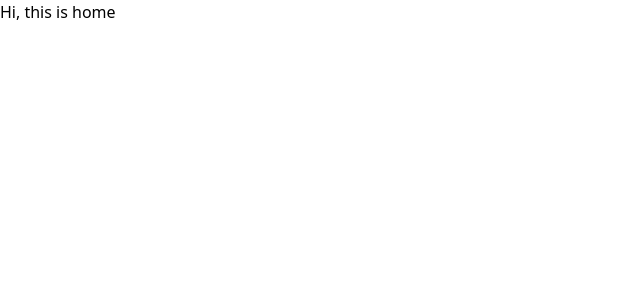
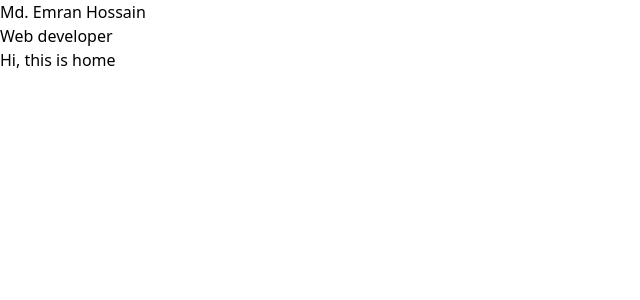
Before and after one commit to Emranhossainshuvo/portfolio, a React (Vite) app: page / in a window 1280 px wide. Shown: the top 300 px of the page, without its empty margins (0-640 px from the left). Built offline with nearby package versions, Linux system fonts and the light colour scheme.

Commit message:
created the basic navbar setting

```diff
--- a/src/components/Home.jsx
+++ b/src/components/Home.jsx
@@ -1,7 +1,9 @@
+import Navbar from "./Navbar";
 
 const Home = () => {
     return (
         <>
+        <Navbar></Navbar>
             <h3>Hi, this is home</h3>
         </>
     );
--- /dev/null
+++ b/src/components/Navbar.jsx
@@ -0,0 +1,17 @@
+
+const Navbar = () => {
+    return (
+        <>
+            <div className="flex justify-between mx-2 mt-2">
+                <div>
+                    <p>Md. Emran Hossain</p>
+                </div>
+                <div>
+                    <p>Web developer</p>
+                </div>
+            </div>
+        </>
+    );
+};
+
+export default Navbar;
```
